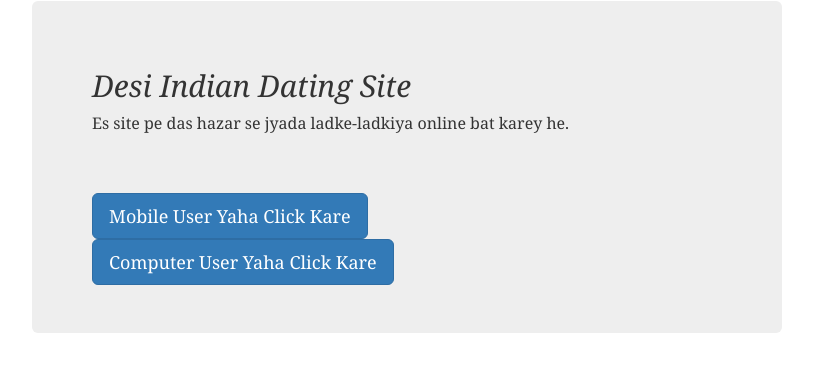
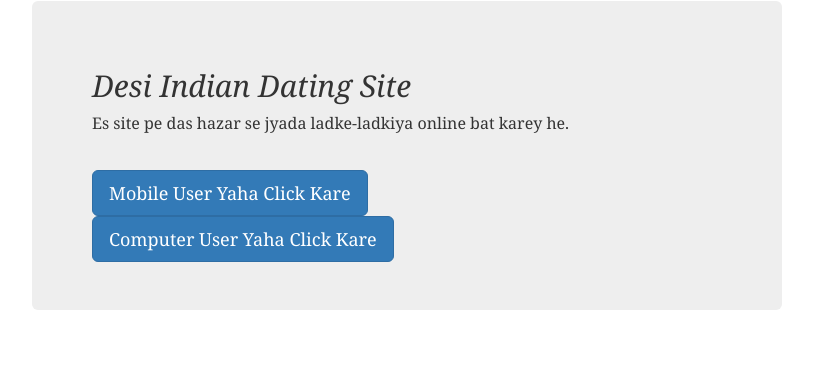
Before and after one commit to enyusu/enyusu.github.com, a Jekyll site: the page built from _posts/2015-09-23-pc.md, in a window 1280 px wide. Shown: the top 372 px of the page, without its empty margins (233-1046 px from the left). Built offline with Jekyll 4.4.1, drawn with Linux system fonts in a browser that asks for light colours; nearby versions of some CDN libraries.

Commit message:
Update 2015-09-23-pc.md

```diff
--- a/_posts/2015-09-23-pc.md
+++ b/_posts/2015-09-23-pc.md
@@ -6,7 +6,6 @@ permalink: private-chat/
 <div class="jumbotron">
   <h2>Desi Indian Dating Site</h2>
  <p style="font-size: medium">
-Es site pe das hazar se jyada ladke-ladkiya online bat karey he.<br/><br/>
-</p><br/>
+Es site pe das hazar se jyada ladke-ladkiya online bat karey he.</p><br/>
 <a class="btn btn-primary btn-lg" href="http://trkur3.com/204173/19771" role="button">Mobile User Yaha Click Kare </a><br/>
 <a class="btn btn-primary btn-lg" href="http://trkur.com/204173/17300" role="button">Computer User Yaha Click Kare</a>
```
